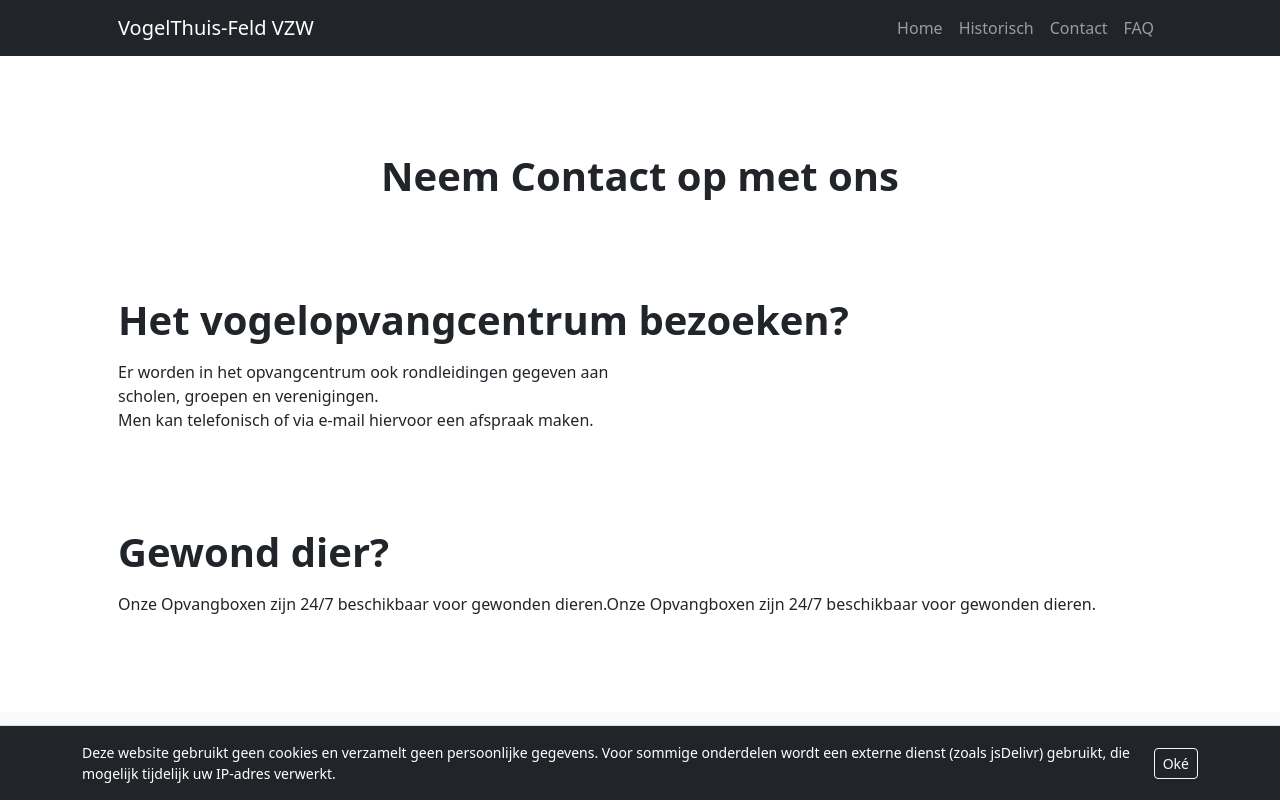
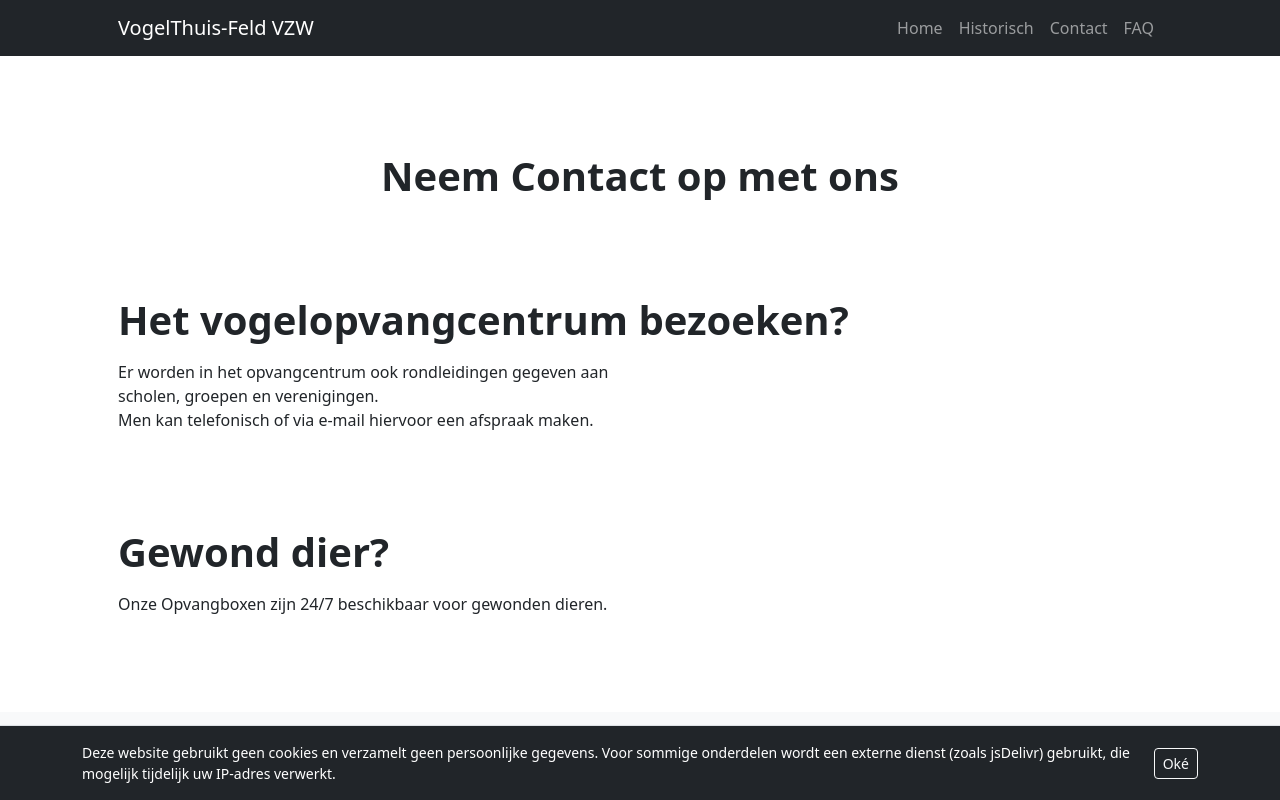
Before and after one commit to VogelThuis-FELD-VZW/VogelThuis-FELD-VZW.github.io, a plain HTML site: page contact.html in a window 1280 px wide. Shown: the top 800 px of the page. Drawn offline with nearby package versions, Linux system fonts and the light colour scheme.

Commit message:
Update contact.html
Removed Duplicate

```diff
--- a/contact.html
+++ b/contact.html
@@ -36,7 +36,7 @@
                     <div class="col-xxl-6">
                         <div class="text-start my-5">
                             <h1 class="fw-bolder mb-3">Gewond dier?</h1>
-                            <p>Onze Opvangboxen zijn 24/7 beschikbaar voor gewonden dieren.Onze Opvangboxen zijn 24/7 beschikbaar voor gewonden dieren.</p>
+                            <p>Onze Opvangboxen zijn 24/7 beschikbaar voor gewonden dieren.</p>
                         </div>
                     </div>
                 </div>
```
